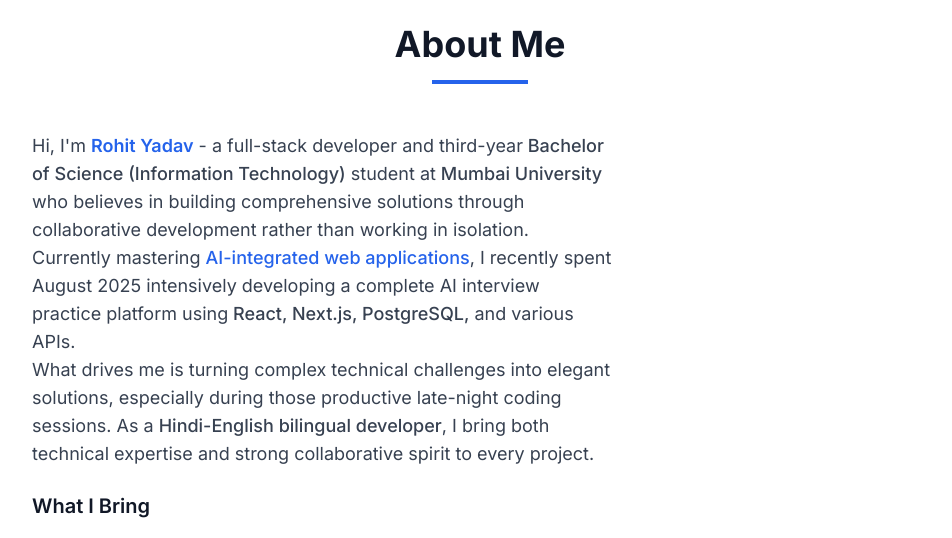
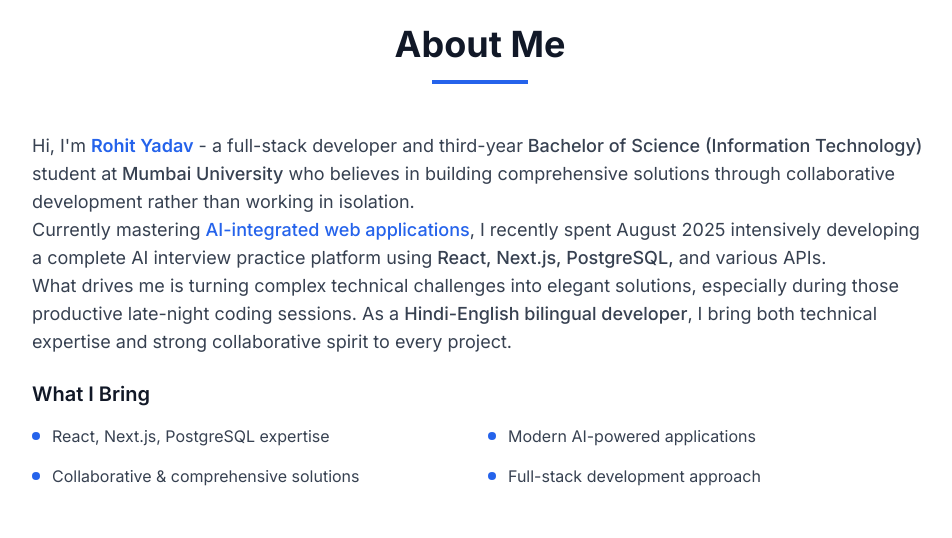
Before and after one commit to rohityadav-alpha/rohit-portfolio, a Next.js app: page / in a window 1280 px wide. Shown: the part 920-1458 px from the top of the page, without its empty margins (160-1112 px from the left). Built offline with nearby package versions, Linux system fonts and the light colour scheme; no server answers; the database is empty.

Commit message:
Updated dashboard layout

```diff
--- a/src/components/sections/About.tsx
+++ b/src/components/sections/About.tsx
@@ -14,7 +14,7 @@
           </div>
 
           {/* Main Content - Mobile Responsive Grid */}
-          <div className="grid grid-cols-1 lg:grid-cols-3 gap-8 lg:gap-12 items-center">
+          <div className="grid grid-cols-1 lg:grid-cols-2 gap-8 lg:gap-12 items-center">
             {/* Text Content */}
             <div className="lg:col-span-2 space-y-4 sm:space-y-6">
               <div className="prose prose-lg max-w-none">
```
